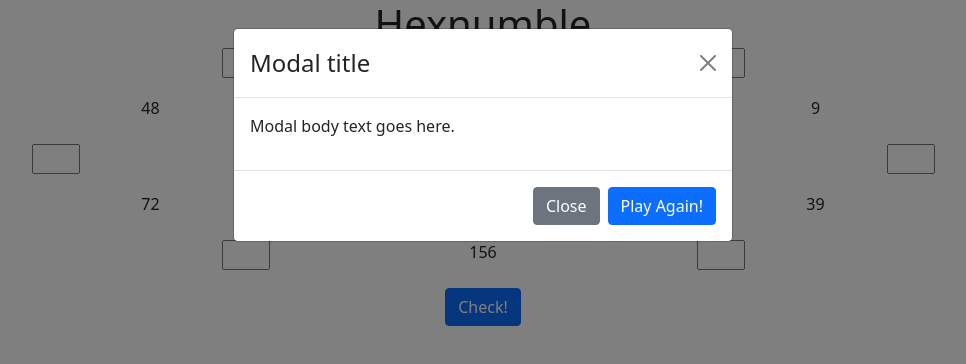
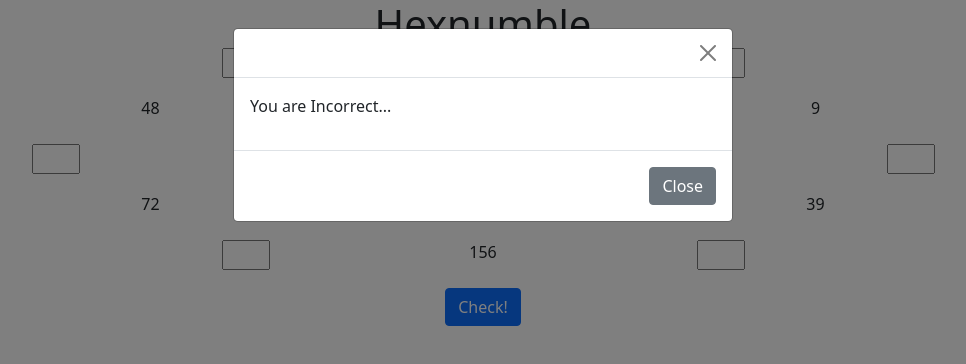
Before and after one commit to implodingduck/hexnumble, a React (Create React App) app: page / in a window 1280 px wide. Both pictures are taken after a click on the button "Check!". Shown: the top 364 px of the page, without its empty margins (157-1123 px from the left). Built offline with nearby package versions, Linux system fonts and the light colour scheme.

Commit message:
making the modal work

```diff
--- a/src/App.js
+++ b/src/App.js
@@ -28,6 +28,7 @@ function App() {
   })
 
   const [show, setShow] = React.useState(false);
+  const [resultVal, setResultVal] = React.useState(false)
 
   const handleClose = () => setShow(false);
   const handleShow = () => setShow(true);
@@ -49,7 +50,12 @@ function App() {
     result = result && (guesses.x == answers[3])
     result = result && (guesses.y == answers[4])
     result = result && (guesses.z == answers[5])
+    setResultVal(result)
     handleShow()
+  }
+
+  const handlePlayAgain = (e) => {
+    window.location.reload();
   }
 
   const a = answers[0];
@@ -95,16 +101,16 @@ function App() {
       </Container>
       <Modal show={show} onHide={handleClose}>
         <Modal.Header closeButton>
-          <Modal.Title>Modal title</Modal.Title>
+          <Modal.Title></Modal.Title>
         </Modal.Header>
 
         <Modal.Body>
-          <p>Modal body text goes here.</p>
+          { (resultVal) ? <p>You are Correct!!!</p> : <p>You are Incorrect...</p> }
         </Modal.Body>
 
         <Modal.Footer>
           <Button variant="secondary" onClick={handleClose}>Close</Button>
-          <Button variant="primary">Play Again!</Button>
+          { (resultVal) ? <Button variant="primary" onClick={handlePlayAgain}>Play Again!</Button> : "" }
         </Modal.Footer>
       </Modal>
     </div>
```
